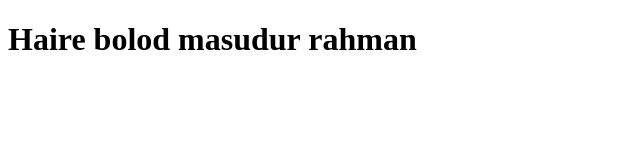
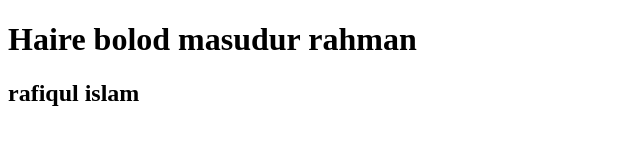
Before and after one commit to chintitomasud3/python, a plain HTML site: page Scripts/index.html in a window 1280 px wide. Shown: the whole page, without its empty margins (0-640 px from the left). Drawn offline with Linux system fonts and the light colour scheme.

Commit message:
rafiq ke add kora hoace

```diff
--- a/Scripts/index.html
+++ b/Scripts/index.html
@@ -8,5 +8,6 @@
 </head>
 <body>
     <h1>Haire bolod masudur rahman</h1>
+    <h2>rafiqul islam </h2>
 </body>
 </html>
```
